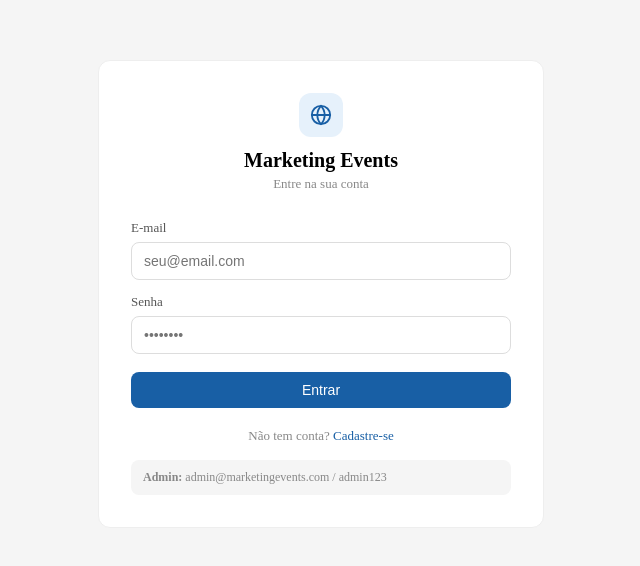
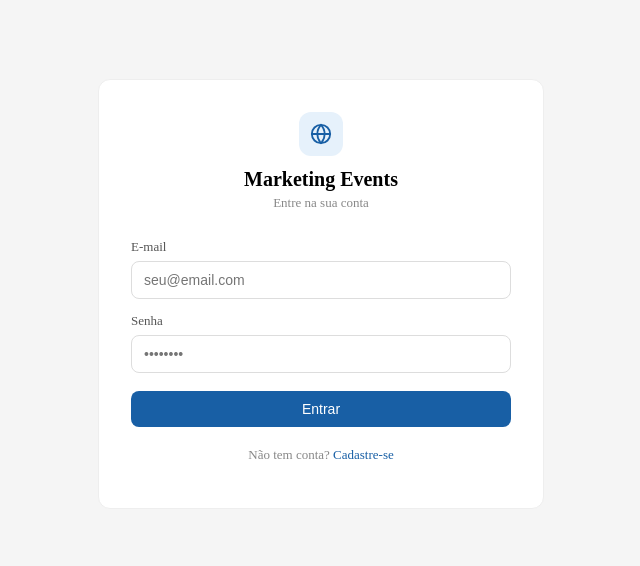
Before and after one commit to walmirlsj/marketing-events-frontend, a React (Vite) app: page /login in a window 1280 px wide. Shown: the part 114-680 px from the top of the page, without its empty margins (319-959 px from the left). Built offline with nearby package versions, Linux system fonts and the light colour scheme; no server answers; the HTML template or start-up script is replaced by a standard one.

Commit message:
Update LoginPage.jsx

```diff
--- a/src/pages/LoginPage.jsx
+++ b/src/pages/LoginPage.jsx
@@ -57,9 +57,9 @@ export default function LoginPage() {
         <p style={{ textAlign: 'center', marginTop: 20, fontSize: 13, color: '#888' }}>
           Não tem conta? <Link to="/register" style={{ color: '#185FA5', textDecoration: 'none' }}>Cadastre-se</Link>
         </p>
-        <div style={{ marginTop: 16, padding: '10px 12px', background: '#f5f5f5', borderRadius: 8, fontSize: 12, color: '#888' }}>
+        {/*<div style={{ marginTop: 16, padding: '10px 12px', background: '#f5f5f5', borderRadius: 8, fontSize: 12, color: '#888' }}>
           <strong>Admin:</strong> admin@marketingevents.com / admin123
-        </div>
+        </div>*/}
       </div>
     </div>
   );
```
